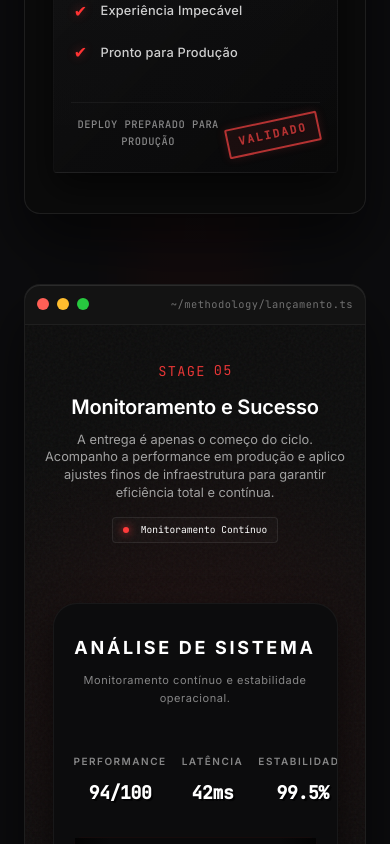
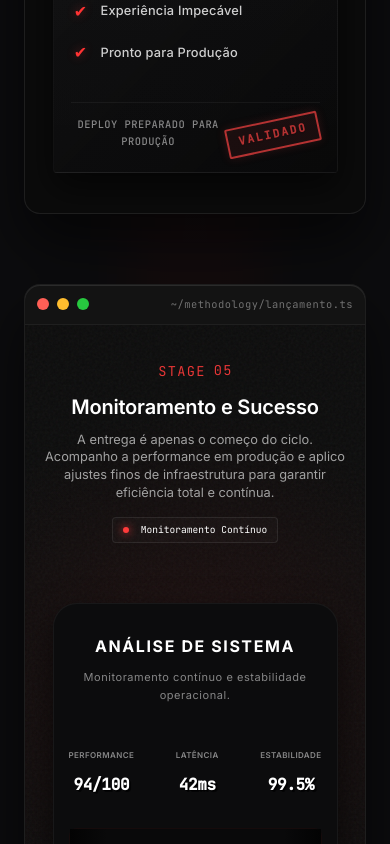
Before and after one commit to PauloHenrrq/Portfolio, a React (Vite) app: page / in a window 390 px wide. Shown: the part 5486-6330 px from the top of the page. Built offline with nearby package versions, Linux system fonts and the light colour scheme.

Commit message:
fix(methodology): adjust mobile metrics spacing in stage 05 dashboard

```diff
--- a/src/styles/methodology-stage05.css
+++ b/src/styles/methodology-stage05.css
@@ -347,18 +347,24 @@
 
 @media (max-width: 480px) {
   .metrics-grid {
-    gap: 15px !important;
+    gap: 10px !important;
+  }
+
+  .metric-label {
+    font-size: 8px !important;
+    letter-spacing: 0.05em !important;
   }
 
   .metric-value {
-    font-size: 18px !important;
+    font-size: 16px !important;
   }
 
   .system-title {
-    font-size: 18px !important;
+    font-size: 16px !important;
+    letter-spacing: 0.1em !important;
   }
 
   .premium-dashboard {
-    padding: 30px 20px !important;
+    padding: 30px 15px !important;
   }
 }
```
